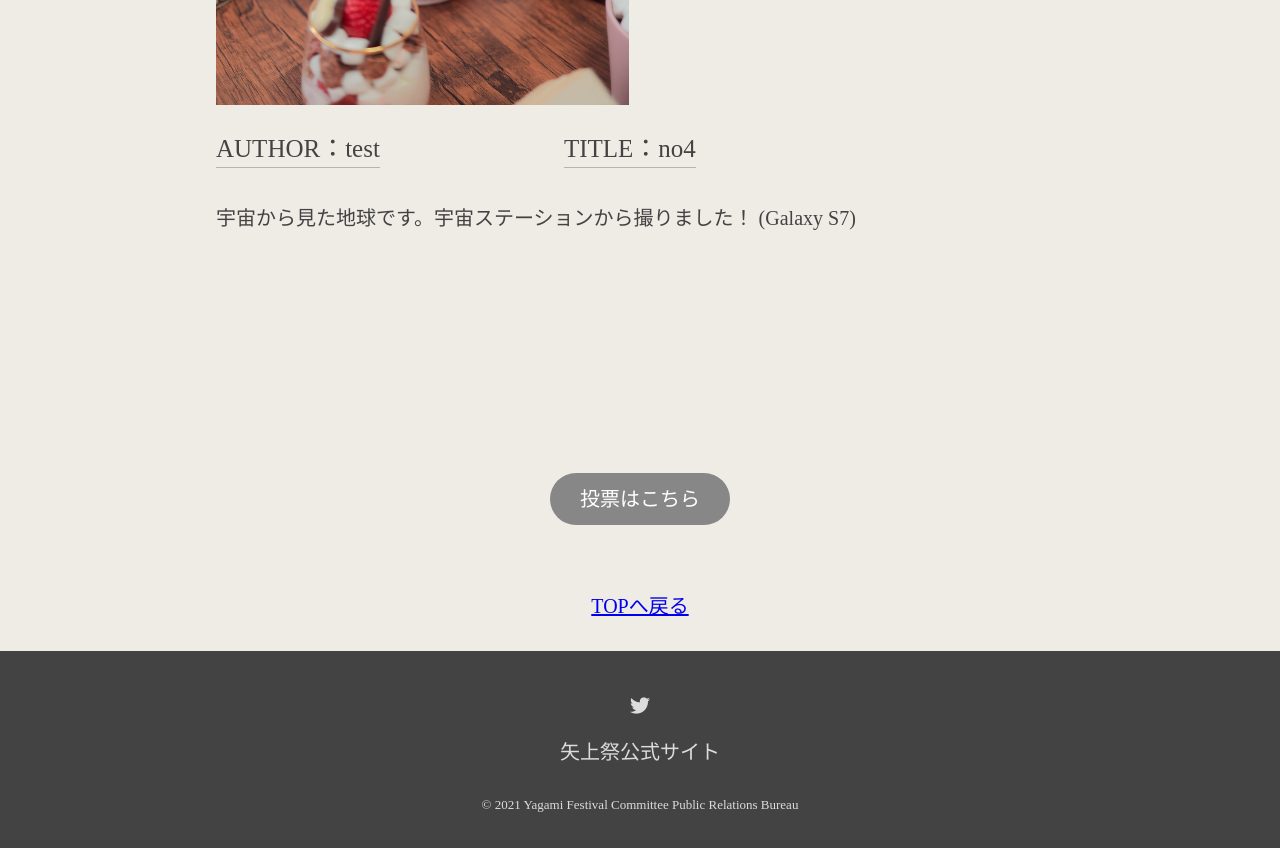
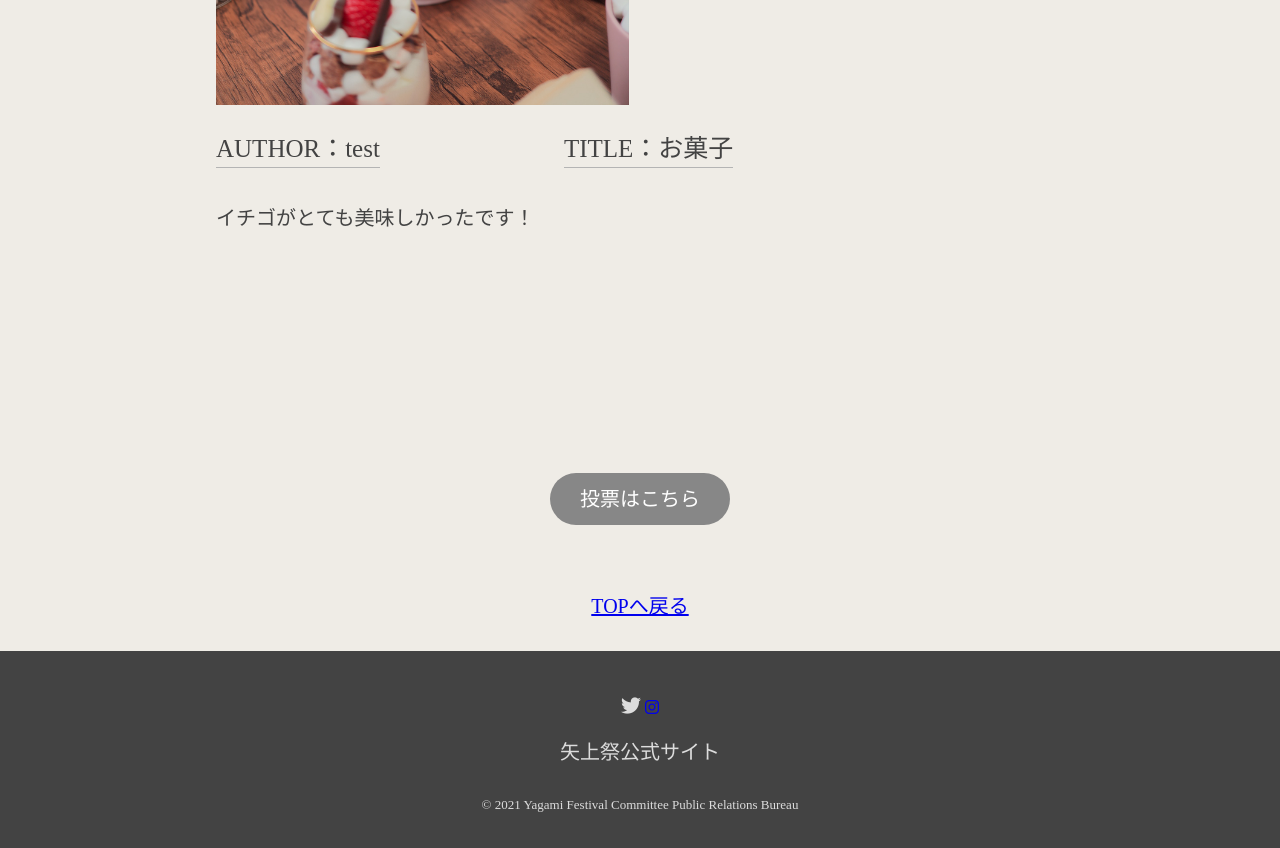
Before and after one commit to yagami-photo-contest2021/yagami-photo-contest2021.github.io, a plain HTML site: page index.html in a window 1280 px wide. Shown: the part 5120-5968 px from the top of the page. Drawn offline with Linux system fonts and the light colour scheme.

Commit message:
Update index.html

```diff
--- a/index.html
+++ b/index.html
@@ -79,11 +79,11 @@
 
                 <div class="work-wrapper">
                     <div class="frame">
-                        <img class="work-narrow" src="https://github.com/yagami-photo-contest2021/yagami-photo-contest2021.github.io/blob/main/Pictures/Works/No4.jpg?raw=true">
+                        <img class="work-narrow" src="https://github.com/yagami-photo-contest2021/yagami-photo-contest2021.github.io/blob/main/Pictures/Works/No4.JPG?raw=true">
                     </div>
                     <p class="author">AUTHOR：test</p>
-                    <p class="title">TITLE：no4</p>
-                    <p class="comment">宇宙から見た地球です。宇宙ステーションから撮りました！ (Galaxy S7)</p>
+                    <p class="title">TITLE：お菓子</p>
+                    <p class="comment">イチゴがとても美味しかったです！</p>
                 </div>
                 <div class="clear"></div>
             </div>
@@ -100,6 +100,7 @@
         <footer>
             <div class="container">
                 <a class="twitter" href="https://twitter.com/YAGAMI_Festival" target="_blank" rel="noopener noreferrer"><span class="fab fa-twitter"></span></a>
+                <a class="instagram" href="https://www.instagram.com/yagamifes.gram/?hl=ja" target="_blank" rel="noopener noreferrer"><span class="fab fa-instagram"></span></a>
                 <p></p>
                 <a class="official" href="https://yagamifestival.com" target="_blank" rel="noopener noreferrer">矢上祭公式サイト</a>
                 <p class="copyright">© 2021 Yagami Festival Committee Public Relations Bureau</p>
```
